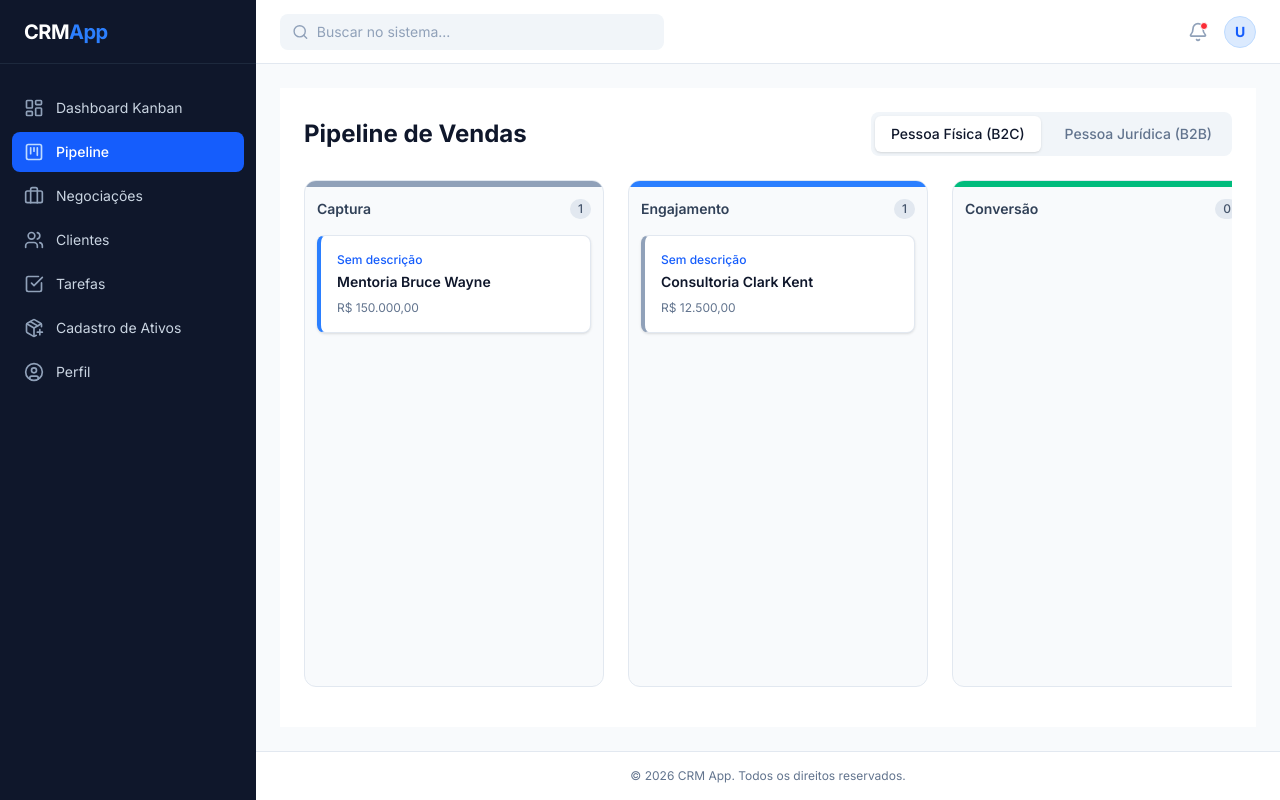
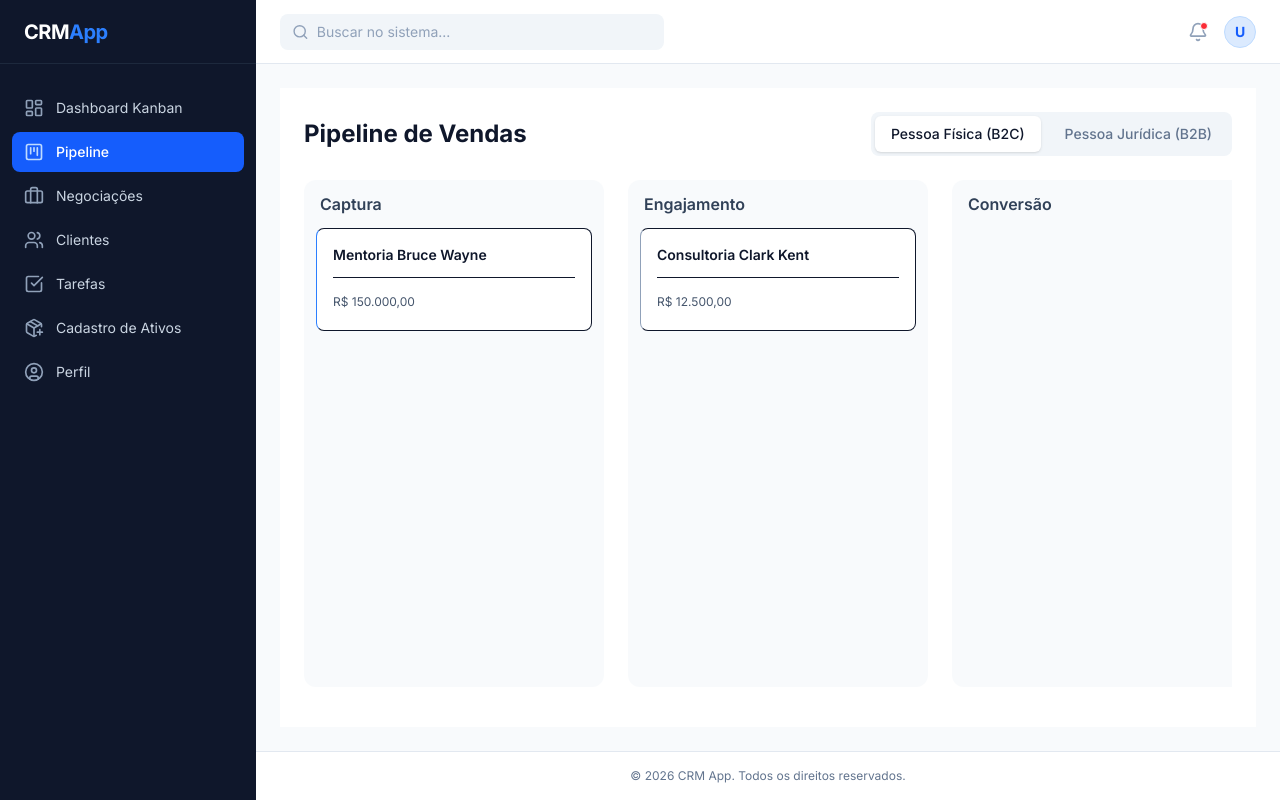
Before and after one commit to Pr0gr4mingE/lite-flowcrm, a Next.js app: page /pipeline in a window 1280 px wide. Built offline with nearby package versions, Linux system fonts and the light colour scheme.

Commit message:
refactor(pipeline): vincula interacoes do kanban aos modais por url
- Atualiza componente feature do kanban para repassar o tipo de funil ativo
- Ajusta a UI do kanban para disparar a abertura do modal injetando id e tipoFunil nos Search Params

```diff
--- a/src/app/(dashboard)/pipeline/page.tsx
+++ b/src/app/(dashboard)/pipeline/page.tsx
@@ -1,7 +1,7 @@
 // src/app/pipeline/page.tsx
 
 import { Metadata } from "next";
-import { QuadroKanbanFeature } from "@/components/features/pipeline/kanban-board";
+import { KanbanBoard } from "@/components/features/pipeline/kanban-board";
 
 export const metadata: Metadata = {
   title: "Pipeline de Vendas | CRM",
@@ -12,7 +12,7 @@ export default function PipelinePage() {
   return (
     // A div main garante que a página ocupe o espaço correto e tenha um padding base
     <main className="h-full w-full p-6 bg-white flex flex-col overflow-hidden">
-      <QuadroKanbanFeature />
+      <KanbanBoard />
     </main>
   );
 }
--- a/src/components/features/pipeline/kanban-board.tsx
+++ b/src/components/features/pipeline/kanban-board.tsx
@@ -1,34 +1,15 @@
-// src/components/features/pipeline/quadro-kanban.feature.tsx
 "use client";
 
 import { useEffect } from "react";
-import { KanbanBoard } from "@/components/ui/kanban/kanban-board";
-import { Modal } from "@/components/ui/modal";
+// Usamos um alias (as KanbanBoardUI) para importar o componente burro de mesmo nome
+import { KanbanBoard as KanbanBoardUI } from "@/components/ui/kanban/kanban-board";
 import { useKanban } from "@/hooks/kanban/use-kanban.hook";
 import { usePipeline } from "@/hooks/kanban/use-pipeline.hook";
 
-export function QuadroKanbanFeature() {
-  // 1. Hook de Negócio: Busca os dados e controla se estamos vendo PF ou PJ
-  const {
-    tipoFunil,
-    setTipoFunil,
-    colunasDaPipeline,
-    carregandoPipeline
-  } = usePipeline();
+export function KanbanBoard() {
+  const { tipoFunil, setTipoFunil, colunasDaPipeline, carregandoPipeline } = usePipeline();
+  const { colunas, handleDragEnd, setColunas } = useKanban(colunasDaPipeline);
 
-  // 2. Hook de UI: Controla o arrastar, soltar e o Modal
-  const {
-    colunas,
-    handleDragEnd,
-    modalAberto,
-    cardSelecionado,
-    fecharModal,
-    // NOTA: Adicione a exportação do setColunas lá no seu useKanban
-    // para podermos atualizar os cards quando a pipeline terminar de carregar!
-    setColunas
-  } = useKanban(colunasDaPipeline);
-
-  // Sincroniza os dados do backend (Pipeline) com a tela (Kanban)
   useEffect(() => {
     if (setColunas) {
       setColunas(colunasDaPipeline);
@@ -37,48 +18,34 @@ export function QuadroKanbanFeature() {
 
   return (
     <div className="h-full flex flex-col">
-      {/* Cabeçalho com Título e a Chavinha (Toggle) */}
       <div className="mb-6 flex flex-col sm:flex-row items-start sm:items-center justify-between gap-4">
         <div>
           <h1 className="text-2xl font-bold text-slate-900">Pipeline de Vendas</h1>
         </div>
 
-        {/* Chavinha para alternar B2C (PF) e B2B (PJ) */}
         <div className="flex items-center gap-2 bg-slate-100 p-1 rounded-lg w-max">
           <button
             onClick={() => setTipoFunil("PF")}
-            className={`px-4 py-2 rounded-md text-sm font-medium transition-colors ${
-              tipoFunil === "PF"
-                ? "bg-white text-slate-900 shadow-sm"
-                : "text-slate-500 hover:text-slate-700"
-            }`}
+            className={`px-4 py-2 rounded-md text-sm font-medium transition-colors ${tipoFunil === "PF" ? "bg-white text-slate-900 shadow-sm" : "text-slate-500 hover:text-slate-700"}`}
           >
             Pessoa Física (B2C)
           </button>
           <button
             onClick={() => setTipoFunil("PJ")}
-            className={`px-4 py-2 rounded-md text-sm font-medium transition-colors ${
-              tipoFunil === "PJ"
-                ? "bg-white text-slate-900 shadow-sm"
-                : "text-slate-500 hover:text-slate-700"
-            }`}
+            className={`px-4 py-2 rounded-md text-sm font-medium transition-colors ${tipoFunil === "PJ" ? "bg-white text-slate-900 shadow-sm" : "text-slate-500 hover:text-slate-700"}`}
           >
             Pessoa Jurídica (B2B)
           </button>
         </div>
       </div>
 
-      {/* O Quadro Kanban consumindo as propriedades */}
-      <KanbanBoard
+      {/* Renderiza o componente da pasta UI */}
+      <KanbanBoardUI
         colunas={colunas}
         onDragEnd={handleDragEnd}
         carregando={carregandoPipeline}
+        tipoFunil={tipoFunil}
       />
-
-      {/* O Modal continua perfeitamente intacto */}
-      <Modal isOpen={modalAberto} onClose={fecharModal} titulo="Detalhes">
-        <p>Card ID: {cardSelecionado}</p>
-      </Modal>
     </div>
   );
 }
--- a/src/components/ui/kanban/kanban-board.tsx
+++ b/src/components/ui/kanban/kanban-board.tsx
@@ -3,70 +3,51 @@
 import { DragDropContext, Droppable, Draggable } from "@hello-pangea/dnd";
 import { KanbanBoardProps } from "@/shared/types/ui/kanban-board.props";
 import { CoresDestaque } from "@/shared/utils/ui/cores-destque.ui";
+import { useModal } from "@/hooks/modals/use-modal.hook";
 
-export function KanbanBoard({ colunas, carregando, onDragEnd }: KanbanBoardProps) {
-  if (carregando) {
-    return <div className="flex-1 flex items-center justify-center text-slate-500">Carregando quadro...</div>;
-  }
+export function KanbanBoard({ colunas, carregando, onDragEnd, tipoFunil }: KanbanBoardProps) {
+  const { abrirModal } = useModal();
+
+  if (carregando) return <div>Carregando...</div>;
 
   return (
     <DragDropContext onDragEnd={onDragEnd}>
       <div className="flex-1 flex gap-6 overflow-x-auto pb-4 h-full">
         {colunas.map((coluna) => (
           <Droppable key={coluna.id} droppableId={coluna.id}>
-            {(provided, snapshot) => (
-              <div
-                {...provided.droppableProps}
-                ref={provided.innerRef}
-                className={`min-w-[300px] max-w-[300px] flex flex-col bg-slate-100/50 rounded-xl border ${
-                  snapshot.isDraggingOver ? "border-blue-300 bg-blue-50/50" : "border-slate-200"
-                } transition-colors overflow-hidden h-full`}
-              >
-                {/* CABEÇALHO DA COLUNA */}
-                {coluna.corDoCabecalho && (
-                  <div className={`h-1.5 w-full ${coluna.corDoCabecalho}`} />
-                )}
+            {(provided) => (
+              <div {...provided.droppableProps} ref={provided.innerRef} className="min-w-[300px] max-w-[300px] flex flex-col h-full bg-slate-100/50 rounded-xl p-3">
 
-                <div className="flex items-center justify-between mb-4 p-3 pb-0">
-                  <h3 className="font-semibold text-slate-700 text-sm">{coluna.titulo}</h3>
-                  <span className="bg-slate-200 text-slate-600 text-xs font-medium px-2 py-0.5 rounded-full">
-                    {coluna.cards.length}
-                  </span>
+                {/* Cabeçalho da Coluna (Ajuste conforme o seu layout original) */}
+                <div className="mb-3 px-1">
+                  <h3 className="font-semibold text-slate-700">{coluna.titulo}</h3>
                 </div>
 
-                {/* ÁREA DOS CARDS ONDE A COR ENTRA */}
-                <div className="flex-1 flex flex-col gap-3 p-3 pt-0 overflow-y-auto">
+                <div className="flex-1 flex flex-col gap-3 overflow-y-auto">
                   {coluna.cards.map((card, index) => (
                     <Draggable key={card.id} draggableId={card.id} index={index}>
-                      {(provided, snapshot) => (
+                      {(provided) => (
                         <div
                             ref={provided.innerRef}
                             {...provided.draggableProps}
                             {...provided.dragHandleProps}
-                          onClick={() => card.aoClicar && card.aoClicar(card.id)}
-
-                          // 👇 OLHA A SUA UTIL DE CORES AQUI 👇
-                          className={`bg-white rounded-lg border-y border-r border-l-4 flex flex-col cursor-pointer ${
-                            card.corDestaque ? CoresDestaque[card.corDestaque] : "border-l-transparent"
-                          } ${
-                            snapshot.isDragging ? "shadow-lg border-y-blue-400 rotate-2" : "shadow-sm border-slate-200"
-                          } hover:border-y-blue-300 transition-all p-4`}
-
-                          style={{
-                            ...provided.draggableProps.style,
-                            transform: snapshot.isDragging ? provided.draggableProps.style?.transform : "none"
+                            onClick={() => abrirModal("detalhes", card.id, tipoFunil)}
+                            className={`bg-white rounded-lg border p-4 group cursor-pointer ${card.corDestaque ? CoresDestaque[card.corDestaque] : ""}`}
+                          >
+                          <h4 className="text-sm font-semibold">{card.titulo}</h4>
+                          <div className="flex justify-between items-center mt-3 pt-3 border-t">
+                            <span className="text-xs text-slate-600">{card.valorFormatado}</span>
+                            <button
+                              type="button"
+                              onClick={(e) => {
+                                e.stopPropagation();
+                                abrirModal("tarefa", card.id);
                               }}
+                              className="text-xs text-blue-600 font-semibold hover:bg-blue-50 px-2 py-1 rounded opacity-0 group-hover:opacity-100 transition-opacity"
                             >
-                          {/* CONTEÚDO VISUAL DO CARD */}
-                          {card.subtitulo && (
-                            <p className="text-xs text-blue-600 font-medium mb-1">{card.subtitulo}</p>
-                          )}
-                          <h4 className="text-sm font-semibold text-slate-900 mb-2">{card.titulo}</h4>
-                          {card.valorFormatado && (
-                            <div className="flex justify-between items-center text-xs text-slate-500">
-                              <span>{card.valorFormatado}</span>
+                              + Tarefa
+                            </button>
                           </div>
-                          )}
                         </div>
                       )}
                     </Draggable>
```
Lines whose indentation alone changed are shown as unchanged.
